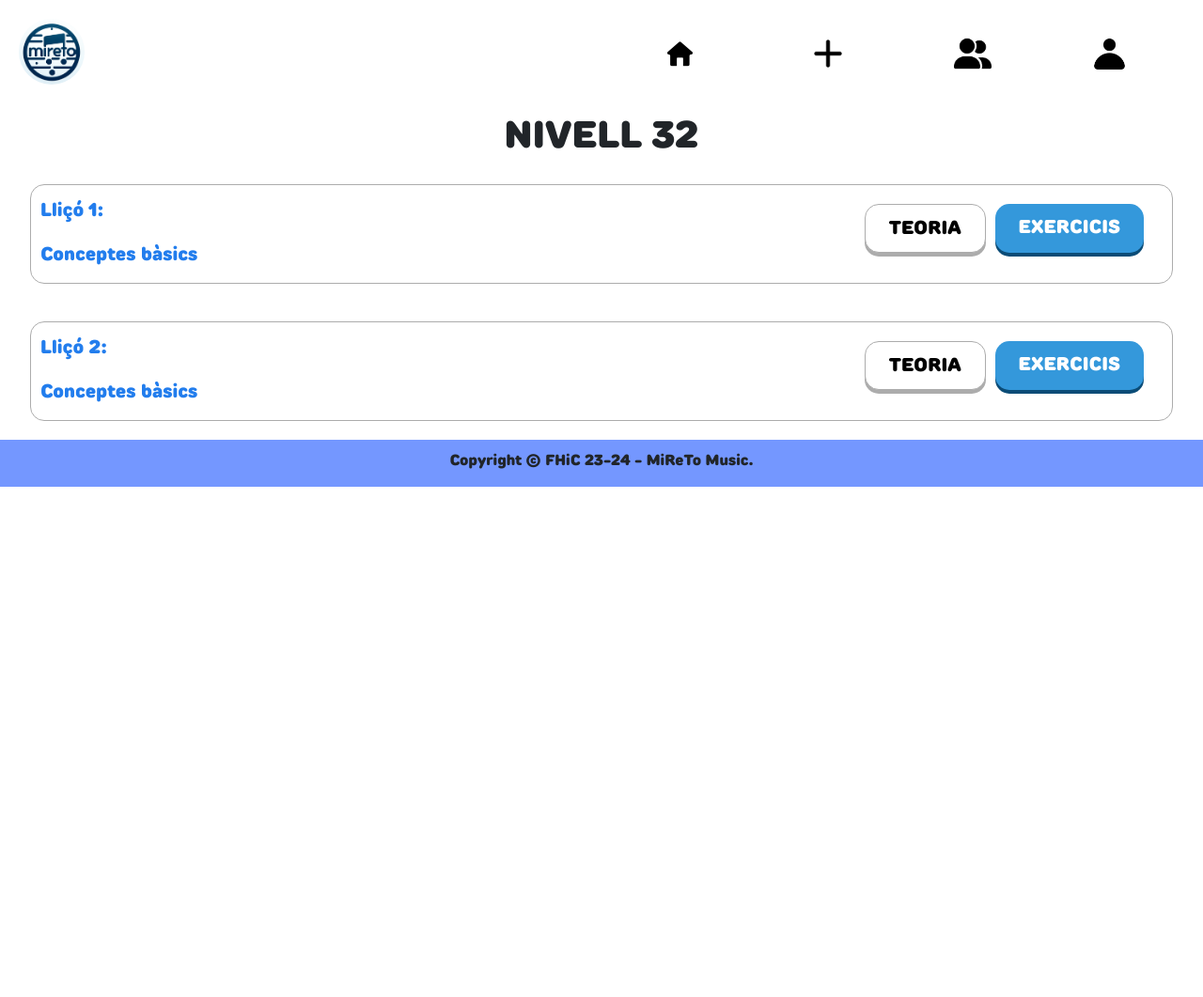
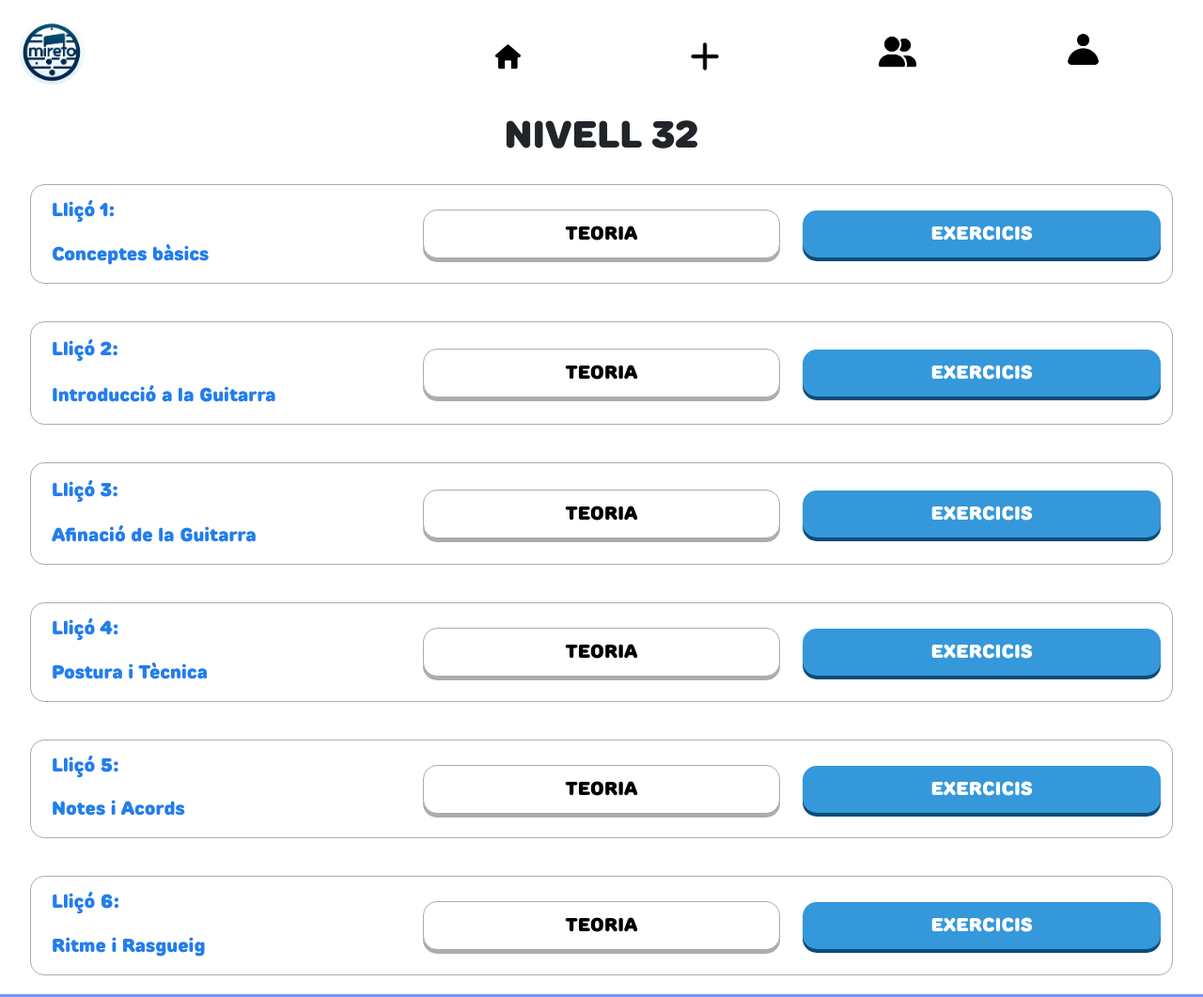
Before and after one commit to PracticasFHiC23-24/p4-af5, a plain HTML site: page level.html in a window 1280 px wide. Shown: the top 1061 px of the page at 94% size. Before the commit the page ends 800 px from the top, so only its background shows below. Drawn offline with nearby package versions, Linux system fonts and the light colour scheme.

Commit message:
Update level.html

```diff
--- a/level.html
+++ b/level.html
@@ -13,24 +13,65 @@ BmE4kWBq78iYhFldvKuhfTAU6auU8tT94WrHftjDbrCEXSU1oBoqyl2QvZ6jIW3" crossorigin="an
 
 <body>
 
-  <header>
-
-    <img class="image" src="images/wesicpfp.png" alt="Wesic logo" height="70">
-
-    <ul id="outer">
-      <li><a href="index.html" class="choosen" title="Inicio"><img class="thumbnail" src="images/home.png"
-            alt="Pàgina d'Inici" height="50"></a></li>
-      <li><a href="proyecto.html" title="Conoce nuestro proyecto"><img class="thumbnail" src="images/add.webp"
-            alt="Nous Cursos" height="50"></a></li>
-      <li><a href="nosotros.html" title="Página para contacto"><img class="thumbnail" src="images/social.png"
-            alt="Apartat Social" height="40"></a></li>
-      <li><a href="contacto.html" title="Contacta con nosotros"><img class="thumbnail" src="images/profile.webp"
-            alt="Perfil Personal" height="35"></a></li>
+  <header class="row align-items-center justify-content-md-center">
+    <div class="col-auto">
+        <img class="image d-none d-lg-block" src="images/wesicpfp.png" alt="Wesic logo" height="70">
+    </div>
+    <div class="col">
+        <ul id="outer" class="list-unstyled d-flex flex-wrap justify-content-center justify-content-sm-center justify-content-md-center justify-content-lg-end">
+            <li class="col-auto">
+                <a href="index.html" class="choosen" title="Inicio">
+                    <img class="thumbnail mx-md-5 mx-sm-4 mx-3" src="images/home.png" alt="Pàgina d'Inici" height="50">
+                </a>
+            </li>
+            <li class="col-auto">
+                <a href="proyecto.html" title="Conoce nuestro proyecto">
+                    <img class="thumbnail mx-md-5 mx-sm-4 mx-3" src="images/add.webp" alt="Nous Cursos" height="50">
+                </a>
+            </li>
+            <li class="col-auto">
+                <a href="nosotros.html" title="Página para contacto">
+                    <img class="thumbnail mx-md-5 mx-sm-4 mx-3" src="images/social.png" alt="Apartat Social" height="40">
+                </a>
+            </li>
+            <li class="col-auto">
+                <a href="contacto.html" title="Contacta con nosotros">
+                    <img class="thumbnail mx-md-5 mx-sm-4 mx-3" src="images/profile.webp" alt="Perfil Personal" height="35">
+                </a>
+            </li>
         </ul>
+    </div>
+</header>
 
 
 
-  </header>
+  <!--<nav class="col-2">
+    <img class="image" src="images/wesicpfp.png" alt="Wesic logo" height="70">
+
+
+    <div href="index.html" class="row navitem" title="Inicio">
+      <img class="col-md-4 thumbnail navCenter" src="images/home.png" alt="Pàgina d'Inici" >
+
+      <div class="col-md-8 navCenter d-none d-lg-block d-xl-block">Pàgina d'Inici</div>
+    </div>
+
+    <div href="proyecto.html" class="row navitem" title="Conoce nuestro proyecto">
+      <img class="col-md-4 thumbnail navCenter"
+        src="images/add.webp" alt="Nous Cursos" >
+      <div class="col-md-8 navCenter d-none d-lg-block d-xl-block">Nous Cursos</div>
+    </div>
+
+    <div href="nosotros.html" class="row navitem" title="Página para contacto"><img class="col-md-4 thumbnail navCenter"
+        src="images/social.png" alt="Apartat Social"  >
+      <div class="col-md-8 navCenter d-none  d-lg-block d-xl-block">Apartat Social</div>
+    </div>
+
+    <div href="contacto.html" class="row navitem" title="Contacta con nosotros"><img class="col-md-4 thumbnail navCenter"
+        src="images/profile.webp" alt="Perfil Personal" >
+      <div class="col-md-8 navCenter d-none  d-lg-block d-xl-block">Perfil Personal</div>
+    </div>
+
+  </nav>-->
 
   <main>
 
@@ -44,39 +85,135 @@ BmE4kWBq78iYhFldvKuhfTAU6auU8tT94WrHftjDbrCEXSU1oBoqyl2QvZ6jIW3" crossorigin="an
 
         <div class="col-lg-12">
 
-          <div class="nivells">
+          <div class="row nivells">
+            <div class="col-md-4">
               <div class="nivellLeft">
                 <h2>Lliçó 1:</h2>
                 <h2>Conceptes bàsics</h2>
               </div>
+            </div>
 
 
-            <div class="nivellRight">
-
-              <div class="buttonT">TEORIA</div>
-              <div class="button">EXERCICIS</div>
-            </div>
+            <div class="col-md-4 align-self-center">
+              <div class="align-middle buttonT">TEORIA</div>
             </div>
 
+            <div class="col-md-4 align-self-center">
+              <div class=" button">EXERCICIS</div>
+            </div>
+
+          </div>
         </div>
 
 
         <div class="col-lg-12">
 
-            <div class="nivells">
+          <div class="row nivells">
+            <div class="col-md-4">
               <div class="nivellLeft">
                 <h2>Lliçó 2:</h2>
-                <h2>Conceptes bàsics</h2>
+                <h2>Introducció a la Guitarra</h2>
+              </div>
             </div>
 
 
-              <div class="nivellRight">
+            <div class="col-md-4 align-self-center">
+              <div class="align-middle buttonT">TEORIA</div>
+            </div>
 
-                <div class="buttonT">TEORIA</div>
-                <div class="button">EXERCICIS</div>
+            <div class="col-md-4 align-self-center">
+              <div class=" button">EXERCICIS</div>
+            </div>
+
           </div>
         </div>
 
+        <div class="col-lg-12">
+
+          <div class="row nivells">
+            <div class="col-md-4">
+              <div class="nivellLeft">
+                <h2>Lliçó 3:</h2>
+                <h2>Afinació de la Guitarra</h2>
+              </div>
+            </div>
+
+
+            <div class="col-md-4 align-self-center">
+              <div class="align-middle buttonT">TEORIA</div>
+            </div>
+
+            <div class="col-md-4 align-self-center">
+              <div class=" button">EXERCICIS</div>
+            </div>
+
+          </div>
+        </div>
+
+        <div class="col-lg-12">
+
+          <div class="row nivells">
+            <div class="col-md-4">
+              <div class="nivellLeft">
+                <h2>Lliçó 4:</h2>
+                <h2>Postura i Tècnica</h2>
+              </div>
+            </div>
+
+
+            <div class="col-md-4 align-self-center">
+              <div class="align-middle buttonT">TEORIA</div>
+            </div>
+
+            <div class="col-md-4 align-self-center">
+              <div class=" button">EXERCICIS</div>
+            </div>
+
+          </div>
+        </div>
+
+        <div class="col-lg-12">
+
+          <div class="row nivells">
+            <div class="col-md-4">
+              <div class="nivellLeft">
+                <h2>Lliçó 5:</h2>
+                <h2>Notes i Acords</h2>
+              </div>
+            </div>
+
+
+            <div class="col-md-4 align-self-center">
+              <div class="align-middle buttonT">TEORIA</div>
+            </div>
+
+            <div class="col-md-4 align-self-center">
+              <div class=" button">EXERCICIS</div>
+            </div>
+
+          </div>
+        </div>
+
+        <div class="col-lg-12">
+
+          <div class="row nivells">
+            <div class="col-md-4">
+              <div class="nivellLeft">
+                <h2>Lliçó 6:</h2>
+                <h2>Ritme i Rasgueig</h2>
+              </div>
+            </div>
+
+
+            <div class="col-md-4 align-self-center">
+              <div class="align-middle buttonT">TEORIA</div>
+            </div>
+
+            <div class="col-md-4 align-self-center">
+              <div class=" button">EXERCICIS</div>
+            </div>
+
+          </div>
         </div>
 
 
```
Lines whose indentation alone changed are shown as unchanged.
